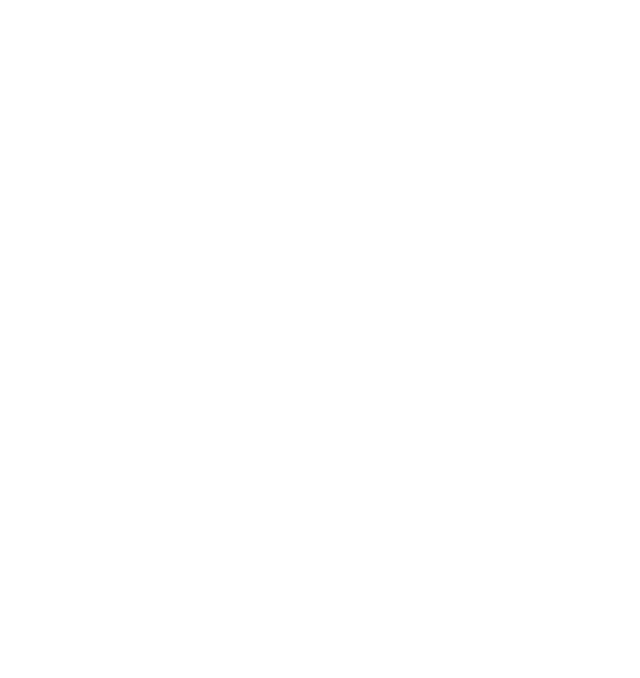
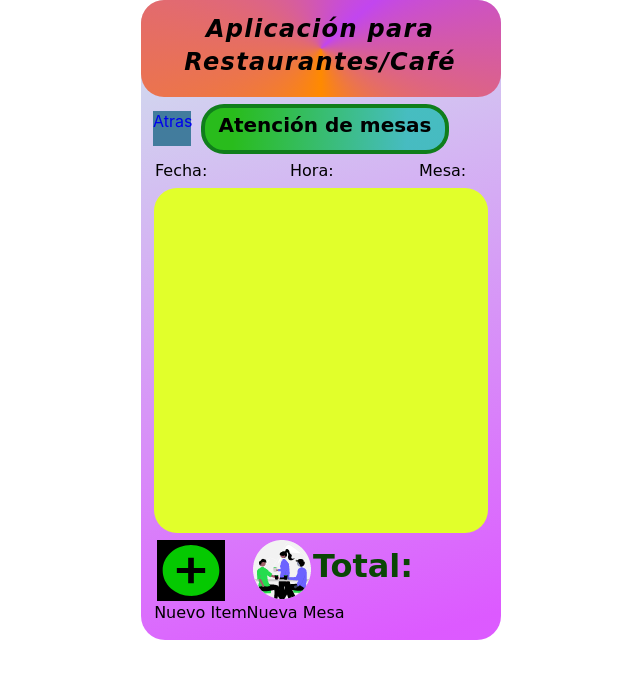
Before and after one commit to jptuttolomondo/AppResto, a React (Create React App) app in the folder cliente/: page /caja in a window 1280 px wide. Before the commit this address had no page. Shown: the top 678 px of the page, without its empty margins (319-959 px from the left). Built offline with nearby package versions, Linux system fonts and the light colour scheme.

Commit message:
otro mas

```diff
--- a/cliente/src/App.js
+++ b/cliente/src/App.js
@@ -1,14 +1,14 @@
 import { Provider } from 'react-redux';
-
 import {Route,Routes} from 'react-router-dom'
 import {Landing} from'./components/landing.js'
 import { Home } from "./components/home.js";
 import {AtencionMesasPortada} from './components/atencionMesasPortada.js'
 import { AtencionMesas } from './components/atencionMesas.js';
 import {Cocina} from './components/cocina.js';
+import {Caja} from  './components/caja.js';
+import { Login } from './components/login.js';
+import {Quit} from  './components/quit.js';
 import './App.css';
-
-
 import {store}from'./store/index'
 
 function App() {
@@ -21,13 +21,12 @@
                 <Route  path="/mesasPortada" element={<AtencionMesasPortada/>} > </Route>
                 <Route exact path="/home" element={<Home/>} > </Route>
                 <Route exact path="/cocina" element={<Cocina/>} > </Route>
-
-      </Routes>
+                <Route exact path="/caja" element={<Caja/>} > </Route>
+                <Route exact path="/login" element={<Login/>} > </Route>
+                <Route exact path="/quit" element={<Quit/>} > </Route>
+          </Routes>
     </Provider>
      </div>
      );
 }
 export default App;
-
-//
-/* <Route exact path="/home" element={<Home/>} > </Route>*/
--- a/cliente/src/actions/index.js
+++ b/cliente/src/actions/index.js
@@ -6,3 +6,9 @@
        return dispatch({type: 'GET_ALL_PRODUCTS', payload:response.data})
 }
 }
+export function getMozo(name){
+    return async function (dispatch){
+        var response= await axios.get('http://localhost:3001/user?name='+ name)
+           return dispatch({type: 'GET_USER_BY_NAME', payload:response.data})
+    }
+    }
--- /dev/null
+++ b/cliente/src/components/caja.js
@@ -0,0 +1,26 @@
+import logo from '../assets/undraw_conversation_re_c26v 1.png'
+import botonMas from'../assets/bxs-plus-circle 1.svg'
+import './atencionMesas.css';
+import {Link} from 'react-router-dom'
+export function Caja() {
+  return (
+    <div align="center">
+<div className="Mesas-body">
+      <div className="Mesas-header">
+      <div className="Mesas-titulo">Aplicación para <br></br> Restaurantes/Café</div>
+      </div>
+  <Link to="/home"><div className="Mesas-atras">Atras</div></Link>
+<div className="Mesas-subtitulo">Atención de mesas</div>
+<div className="Mesas-tablaItems"></div>
+<div className="Mesas-fecha">Fecha:</div>
+<div className="Mesas-hora">Hora:</div>
+<div className="Mesas-mesa">Mesa:</div>
+<div className="Mesas-total">Total:</div>
+<div className="Mesas-agregarPedido">Nuevo Item</div>
+<div className="Mesas-nuevaMesa">Nueva Mesa</div>
+<Link to ="/mesasPortada"><div className="Mesas-mas"><img src={botonMas} /></div></Link>
+<div className="Mesas-logo"><img src={logo} /></div>
+ </div>
+ </div>
+  );
+}
--- /dev/null
+++ b/cliente/src/components/caja.module.css
@@ -0,0 +1,236 @@
+.Mesas-body {
+    text-align: center;
+    position:relative;
+    width: 360px;
+    height: 640px;
+    /*overflow-x: scroll;*/
+
+    background: linear-gradient(163.28deg, rgba(206, 225, 236, 0.96) 2.17%, rgba(219, 83, 255, 0.96) 96.14%);
+    border-radius: 24px;
+  }
+  .Mesas-titulo{
+    position: absolute;
+  left: -18.88%;
+  right: -18.37%;
+  top: 2%;
+  bottom: -340%;
+
+  font-family: 'Comic Sans MS';
+  font-style: italic;
+  font-weight: 700;
+  font-size: 24px;
+  line-height: 33px;
+  text-align: center;
+  letter-spacing: 0.055em;
+  color: #000000;
+  display: block;
+  }
+  .Mesas-subtitulo{
+
+  position: absolute;
+  width: 240px;
+  height: 42px;
+  left: 60px;
+  top: 104px;
+
+  background: linear-gradient(92.33deg, #29BC1C 11.92%, rgba(28, 188, 178, 0.77) 83.97%);
+  border: 4px solid #107E1B;
+  border-radius: 23px;
+  font-family: 'Comic Sans MS';
+  font-style: normal;
+  font-weight: 700;
+  font-size: 20px;
+  line-height: 35px;
+  /* identical to box height */
+
+  text-align: center;
+
+  color: #000000;
+
+  }
+  .Mesas-tablaItems{
+
+  position: absolute;
+  width: 334px;
+  height: 345px;
+  left: 13px;
+  top: 188px;
+
+  background: #E1FF2B;
+  border-radius: 23px;
+  }
+
+
+  .Mesas-fecha{
+    position: absolute;
+  width: 49px;
+  height: 22px;
+  left: 14px;
+  top: 160px;
+
+  font-family: 'Comic Sans MS';
+  font-style: normal;
+  font-weight: 400;
+  font-size: 16px;
+  line-height: 22px;
+
+  color: #000000;
+
+  }
+  .Mesas-hora{
+    position: absolute;
+  width: 42px;
+  height: 22px;
+  left: 149px;
+  top: 160px;
+
+  font-family: 'Comic Sans MS';
+  font-style: normal;
+  font-weight: 400;
+  font-size: 16px;
+  line-height: 22px;
+
+  color: #000000;
+  }
+  .Mesas-mesa{
+    position: absolute;
+  width: 44px;
+  height: 22px;
+  right: 38px;
+  top: 160px;
+
+  font-family: 'Comic Sans MS';
+  font-style: normal;
+  font-weight: 400;
+  font-size: 16px;
+  line-height: 22px;
+
+  color: #000000;
+  }
+  .Mesas-agregarPedido{
+
+    position: absolute;
+    width: 119px;
+    height: 28px;
+    left: 0px;
+    top: 602px;
+
+    font-family: 'Comic Sans MS';
+    font-style: normal;
+    font-weight: 400;
+    font-size: 16px;
+    line-height: 22px;
+    text-align: center;
+
+    color: #000000;
+  }
+
+  .Mesas-nuevaMesa{
+    position: absolute;
+
+    width: 109px;
+    height: 22px;
+    left: 100px;
+    top: 602px;
+  font-family: 'Comic Sans MS';
+  font-style: normal;
+  font-weight: 400;
+  font-size: 16px;
+  line-height: 22px;
+  text-align: center;
+
+  color: #000000;
+
+  }
+  .Mesas-logo{
+    position: absolute;
+    width: 58px;
+    height: 59px;
+    left: 112px;
+    top: 540px;
+
+
+  }
+  .Mesas-mas{
+    position: absolute;
+  width: 68px;
+  height: 61px;
+  left: 16px;
+  top: 540px;
+
+  background: #000000;
+  }
+  .Mesas-mas-chico{
+    position: absolute;
+  width: 10px;
+  height: 10px;
+  left: 8px;
+  top: 540px;
+
+  background: #6a3232;
+  }
+
+  .Mesas-total{
+    position: absolute;
+  width: 106px;
+  height: 45px;
+  left: 169px;
+  top: 544px;
+
+  font-family: 'Comic Sans MS';
+  font-style: normal;
+  font-weight: 700;
+  font-size: 32px;
+  line-height: 45px;
+  /* identical to box height */
+
+  text-align: center;
+
+  color: #0A4605;
+
+  }
+  .Mesas-atras{
+     position: absolute;
+width: 38px;
+height: 35px;
+left: 12px;
+top: 111px;
+
+background: #427C9D;
+  }
+
+  .Mesas-header {
+
+  width: 360px;
+  height: 97px;
+
+  background: conic-gradient(from 180deg at 50% 50%, #FF8A00 0deg, rgba(193, 64, 239, 0.96) 228.75deg, #FF8A00 360deg);
+  border-radius: 23px;
+
+  /* Inside auto layout */
+
+  flex: none;
+  order: 0;
+  flex-grow: 0;
+  position:flex;
+
+  }
+
+  .Mesas-link {
+    color: #61dafb;
+  }
+  /* hace rotar la imagen del cafe
+  @keyframes App-logo-spin {
+    from {
+      transform: rotate(0deg);
+    }
+    to {
+      transform: rotate(360deg);
+    }
+  }
+  */
+  @media (prefers-reduced-motion: no-preference) {
+    .Mesas-logo {
+      animation: App-logo-spin infinite 20s linear;
+    }
+  }
--- a/cliente/src/components/home.js
+++ b/cliente/src/components/home.js
@@ -9,12 +9,12 @@
       <div className="landing-header">
       <div className="landing-titulo">Aplicación para<br></br> Restaurantes/Café</div>
       </div>
-<div className="landing-login">Login</div>
+      <Link to ="/login"><div className="landing-login">Login</div></Link>
 <Link to ="/mesasPortada"><div className="landing-atencionMesas">Atención de Mesas</div></Link>
-<div className="landing-cocina">Cocina</div>
-<div className="landing-caja">Caja</div>
-<div className="landing-salir">Salir</div>
+<Link to ="/cocina"><div className="landing-cocina">Cocina</div></Link>
+<Link to ="/caja"><div className="landing-caja">Caja</div></Link>
 <div className="landing-logo"><img src={logo} /></div>
+<Link to ="/quit"><div className="landing-salir">Salir</div></Link>
  </div>
  </div>
   );
--- /dev/null
+++ b/cliente/src/components/login.js
@@ -0,0 +1,26 @@
+
+import logo from '../assets/undraw_conversation_re_c26v 1.png'
+import botonMas from'../assets/bxs-plus-circle 1.svg'
+import './atencionMesas.css';
+import {Link} from 'react-router-dom'
+export function Login() {
+  return (
+    <div align="center">
+<div className="Mesas-body">
+      <div className="Mesas-header">
+      <div className="Mesas-titulo">Aplicación para <br></br> Restaurantes/Café</div>
+      </div>
+  <Link to="/home"><div className="Mesas-atras">Atras</div></Link>
+<div className="Mesas-subtitulo">Atención de mesas</div>
+
+<div className="Mesas-fecha">Fecha:</div>
+<div className="Mesas-hora">Hora:</div>
+<div className="Mesas-mesa">Mesa:</div>
+
+
+<Link to ="/mesasPortada"><div className="Mesas-mas"><img src={botonMas} /></div></Link>
+<div className="Mesas-logo"><img src={logo} /></div>
+ </div>
+ </div>
+  );
+}
--- /dev/null
+++ b/cliente/src/components/quit.js
@@ -0,0 +1,3 @@
+export function Quit() {
+<div>salir</div>
+}
```
Also changed, not shown: cliente/src/components/login.module.css (added).
